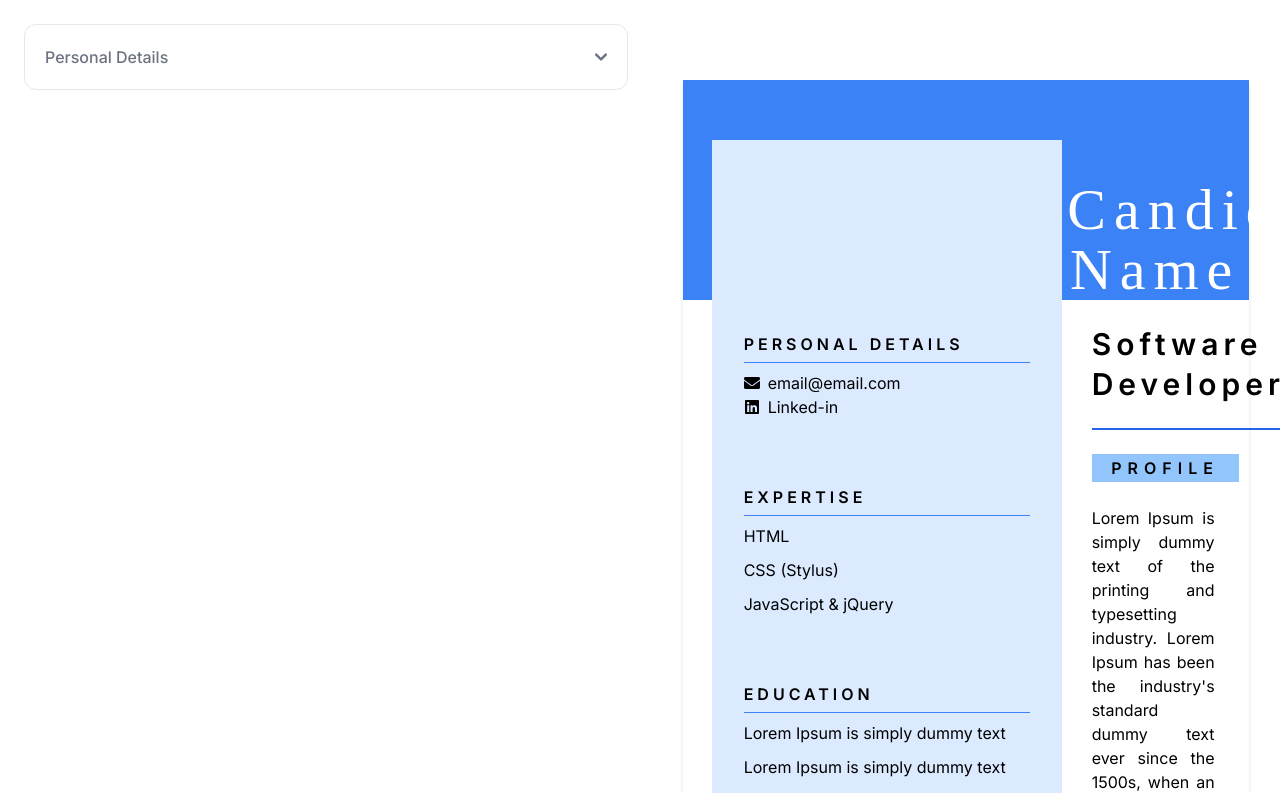
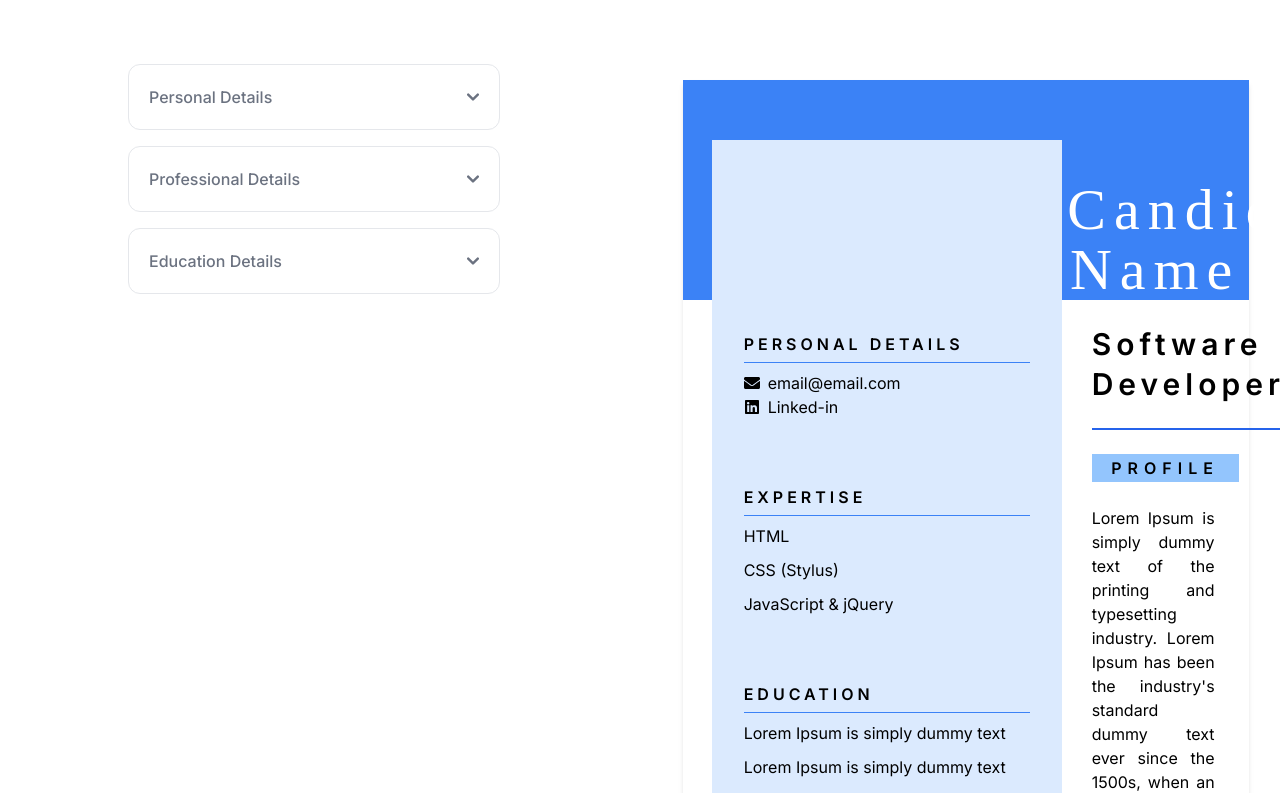
Before and after one commit to washington-shoji/resume-builder-next, a Next.js app: page /builder in a window 1280 px wide. Shown: the top 793 px of the page. Built offline with nearby package versions, Linux system fonts and the light colour scheme.

Commit message:
- updated builder page

```diff
--- a/src/app/(app)/builder/page.tsx
+++ b/src/app/(app)/builder/page.tsx
@@ -6,6 +6,8 @@ import AccordionWrapper from "@/app/components/AccordionWrapper";
 import { ResumeOneFormInput } from "@/app/types/resume-data.types";
 import { FormProvider, useForm, useWatch } from "react-hook-form";
 import ResumePersonalDetails from "@/app/components/ResumePersonalDetails";
+import ResumeProfessionalDetails from "@/app/components/ResumeProfessionalDetails";
+import ResumeEducationalDetails from "@/app/components/ResumeEducationalDetails";
 
 export default function Builder() {
   let storeData: ResumeOneFormInput = {};
@@ -66,9 +68,17 @@ export default function Builder() {
       <div className="grid sm:grid-cols-2 gap-6">
         <FormProvider {...methods}>
           <form onSubmit={handleSubmit(onSubmit)}>
-            <div className=" flex flex-col gap-4 mt-6 ml-6">
+            <div className=" flex flex-col gap-4 mt-16 xl:mx-32">
               <AccordionWrapper title="Personal Details">
                 <ResumePersonalDetails></ResumePersonalDetails>
+              </AccordionWrapper>
+
+              <AccordionWrapper title="Professional Details">
+                <ResumeProfessionalDetails></ResumeProfessionalDetails>
+              </AccordionWrapper>
+
+              <AccordionWrapper title="Education Details">
+                <ResumeEducationalDetails></ResumeEducationalDetails>
               </AccordionWrapper>
             </div>
           </form>
```
